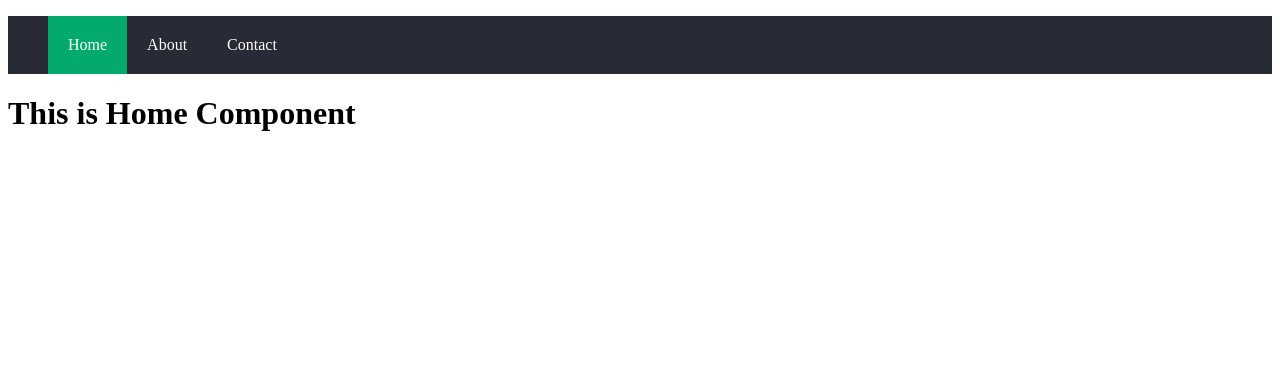
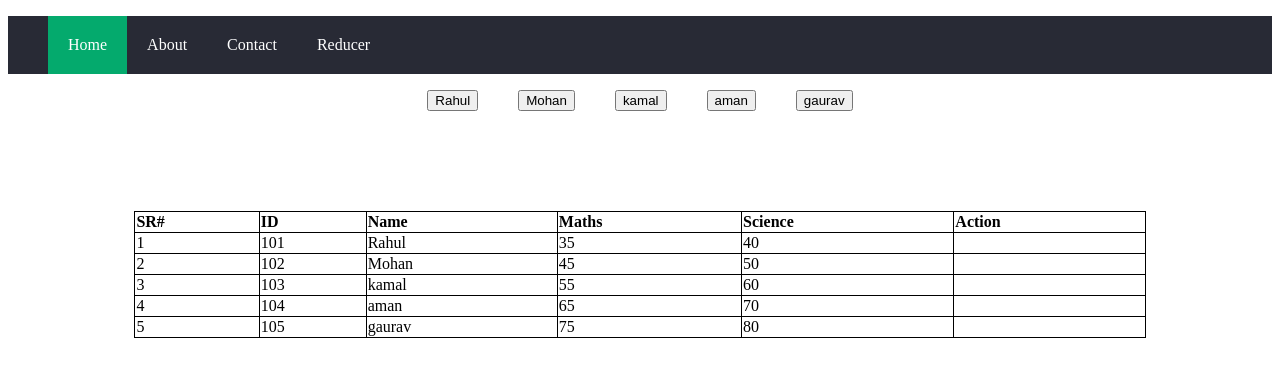
Before and after one commit to Bhanu021/React-March-2026_App, a React (Create React App) app: page /reducer in a window 1280 px wide. Before the commit this address led to /. Shown: the top 376 px of the page. Built offline with nearby package versions, Linux system fonts and the light colour scheme.

Commit message:
23/03/2026

```diff
--- a/src/App.jsx
+++ b/src/App.jsx
@@ -13,7 +13,9 @@ function App() {
     }
 
     return (
+
         <>
+
             <AppRoutes/>
         </>
     )
--- /dev/null
+++ b/src/CSS/table.css
@@ -0,0 +1,16 @@
+.tb-div{
+
+    margin-top: 100px;
+}
+
+table{
+    width: 80%;
+    margin: 0 auto;
+    border-collapse: collapse;
+    text-align: left;
+}
+
+
+tr,td,th{
+    border: 1px solid black;
+}
--- a/src/Navigations/Router.jsx
+++ b/src/Navigations/Router.jsx
@@ -1,6 +1,6 @@
 import { Routes, Route, Navigate } from 'react-router-dom'
 import Navbar from '../Pages/Navbar';
-import Home from '../Pages/Home';
+import MyHome from '../Pages/Home';
 import Contact from '../Pages/Contact';
 import About from '../Pages/About';
 import PageNotFound from '../Pages/PageNotFound';
@@ -12,8 +12,8 @@ function Router() {
         <>
         <Navbar/>
         <Routes>
-            <Route path="/" element={<Home/>} />
-            <Route path="/home" element={<Home />} />
+            <Route path="/" element={<MyHome/>} />
+            <Route path="/home" element={<MyHome />} />
             <Route path="/about" element={<About />} />
             <Route path="/contact" element={<Contact />} />
             {/** To Stay and Show Page Not Found Page */}
--- a/src/Navigations/RoutesV6.jsx
+++ b/src/Navigations/RoutesV6.jsx
@@ -3,6 +3,7 @@ import About from "../Pages/About"
 import Contact from "../Pages/Contact"
 import { Navigate } from "react-router-dom"
 import Navbar from "../Pages/Navbar"
+import MyReducer from "../Pages/UseReducer"
 
 
 const RouterV6 = () => {
@@ -28,6 +29,7 @@ const RouterV6 = () => {
                 { path: "/", element: <Home /> },
                 { path: "/about", element: <About /> },
                 { path: "/contact", element: <Contact /> },
+                { path: "/reducer", element: <MyReducer /> },
             ]
 
         },
--- a/src/Pages/About.jsx
+++ b/src/Pages/About.jsx
@@ -3,27 +3,26 @@ import React, { useState , useEffect } from "react";
 
 
 const About = () =>{
-let [count, setCountValue] = useState(0)
 
-let [time , setTime] = useState(Date.now().toLocaleString())
-// const setCount  = () =>{
-//     console.log("Hello")
-//     sessionStorage.setItem('count' , "1")
-// }
 
-// setCount()
 
-console.log("Outside User Efect")
+let [color , setcolor] = useState("red")
+let [count , setCount] = useState(0)
+
+
+
+// Call on Mounting  :: Page Mounting
+//  Call on Page Update When Dependency is passed :: Page Update
+//  Page Unmounting
+
+
 
 useEffect(()=>{
-
-   fetch('https://jsonplaceholder.typicode.com/todos').then(res => res.json()).then((result)=>{
-
-    console.log(result)
-
-   }).catch((err)=>{
-    console.log(err)
-   })
+    sessionStorage.setItem("myPage","I have Land on about page")
+    return ()=>{
+        console.log("Leaving the Page")
+        sessionStorage.removeItem("myPage")
+    }
 
 } , [count])
 
@@ -31,9 +30,10 @@ useEffect(()=>{
 return(
 
     <>
-    <h1>This is About Component {count}  {time}</h1>
-    <button onClick={() => { setCountValue(count+1)} } >Click Me</button>
-    <button onClick={() => { setTime(Date.now().toLocaleString())} } >Set Time</button>
+
+        <h1 style={{color : color}}>i am Heading text {count}</h1>
+        <button onClick={()=> setCount(count +1)} >Increase</button>
+        <button onClick={()=> setCount(count -1)} >Decrease</button>
     </>
 )
 
--- a/src/Pages/Contact.jsx
+++ b/src/Pages/Contact.jsx
@@ -1,16 +1,54 @@
-import React from "react";
+import React, { useCallback, useState } from "react";
+// import Todos from "./Todos";
+import { Todos, Todos2, Todos3 } from "./Todos";
 
-
-const Contact = () =>{
+// For More info Read useCallback.md
 
 
 
-return(
 
-    <>
-    <h1>This is Contact Component</h1>
-    </>
-)
+
+const Contact = () => {
+    const [data, setData] = useState([])
+    const [count, setCount] = useState(0)
+
+    // const TodosWithCallback =  useCallback(Todos , [data])
+
+
+    // const incre = () => {
+    //     setCount(count + 1)
+    // }
+    //  const addData = () => {
+    //     setData([...data, "New Person"])
+    // }
+
+
+    console.log("Count is Running")
+
+    const incre = useCallback(() => {
+        setCount(count + 1)
+    }, [count])
+
+    console.log("Count is Running")
+    const addData =  useCallback(()=>{
+
+        setData([...data, "New Person"])
+    },[data])
+
+
+
+
+    return (
+
+        <>
+            <Todos data={data} addData={addData} />
+            <button onClick={addData} >Add New Data </button>
+
+            <h4>Count : {count}</h4>
+            <button onClick={incre} >Incre</button>
+
+        </>
+    )
 
 
 }
--- a/src/Pages/Home.jsx
+++ b/src/Pages/Home.jsx
@@ -1,14 +1,56 @@
-import React from "react";
+import React, { use, useMemo, useState } from "react";
+
+
+const heavyCalc = (num) =>{
+    console.log("I am Caluclating")
+    for(let i = 0 ; i < 1000000000 ; i++)
+    {
+            num = num +1
+    }
+
+    return num
+}
 
 
 const Home = () =>{
 
+const [data, setData] =  useState([])
+const [count , setCount] = useState(0)
+// const calcValue  = heavyCalc(count)
+const calcValue  = useMemo(()=> heavyCalc(count) , [count])
 
 
+
+const incre = ()=>{
+    setCount(count + 1)
+}
+const addData = () =>{
+    setData([...data , "New Person"])
+}
+
 return(
+    <>
 
-    <>
-    <h1>This is Home Component</h1>
+        <div>
+            <h1>Showing Data {data.length} </h1>
+            {data.map((el,i)=>(
+                <h4  key={i} >{el}</h4>
+            ))}
+
+            <button  onClick={addData} >Add New Data </button>
+
+        </div>
+
+
+        <div style={{marginTop: "40px"}}>
+
+            <h4>Count : {count}</h4>
+            <button onClick={incre} >Incre</button>
+
+            <h1>Calc Value : {calcValue}</h1>
+
+        </div>
+
     </>
 )
 
--- a/src/Pages/Navbar.jsx
+++ b/src/Pages/Navbar.jsx
@@ -12,7 +12,8 @@ function Navbar(props) {   // Recieved Props as nc
     const [links, setLinks] = useState([
         { route: "Home", link: "/", isActive: true },
         { route: "About", link: '/about', isActive: false },
-        { route: "Contact", link: '/contact', isActive: false }
+        { route: "Contact", link: '/contact', isActive: false },
+        { route: "Reducer", link: '/reducer', isActive: false }
     ])
 
 
--- /dev/null
+++ b/src/Pages/Todos.jsx
@@ -0,0 +1,70 @@
+import React from "react";
+
+
+
+// useMemo // Memmorisez Value
+// useCallback  Memorized Functions
+
+export const Todos =  React.memo(({data, addData})=>{
+
+    console.log("Reding from Todos component")
+
+    return(
+        <>
+         <div>
+            <h1>Showing Data {data.length} </h1>
+            {data.map((el,i)=>(
+                <h4  key={i} >{el}</h4>
+            ))}
+        </div>
+
+        </>
+    )
+
+})
+
+
+
+
+export const Todos2 =  React.memo(({data, addData})=>{
+
+    console.log("Reding from Todos component")
+
+    return(
+        <>
+         <div >
+            <h1>Showing Data {data.length} </h1>
+            {data.map((el,i)=>(
+                <h4  key={i} >{el}</h4>
+            ))}
+        </div>
+
+        </>
+    )
+
+})
+
+export const Todos3 =  React.memo(({data, addData})=>{
+
+    console.log("Reding from Todos component")
+
+    return(
+        <>
+         <div>
+            <h1>Showing Data {data.length} </h1>
+            {data.map((el,i)=>(
+                <h4  key={i} >{el}</h4>
+            ))}
+        </div>
+
+        </>
+    )
+
+})
+
+
+// export default Todos;
+
+
+// Default
+//  Name
--- /dev/null
+++ b/src/Pages/UseReducer.jsx
@@ -0,0 +1,131 @@
+import React, { useReducer, useState } from "react";
+import '../CSS/table.css'
+
+
+
+const initialData = [
+    {
+        id: 101,
+        maths: 35,
+        science: 40,
+        name: "Rahul"
+    },
+    {
+        id: 102,
+        maths: 45,
+        science: 50,
+        name: "Mohan"
+    },
+    {
+        id: 103,
+        maths: 55,
+        science: 60,
+        name: "kamal"
+    },
+    {
+        id: 104,
+        maths: 65,
+        science: 70,
+        name: "aman"
+    },
+    {
+        id: 105,
+        maths: 75,
+        science: 80,
+        name: "gaurav"
+    },
+]
+
+
+
+const reducer = (state, action) => {
+
+    console.log(action, "Action")
+
+    switch (action.type) {
+
+        case "INCRE_MATH":
+            return state.map((st) => {
+                if (st.id == action.id) {
+                    return { ...st, maths: st.maths + 1 }
+                }
+                else {
+                    return st
+                }
+            })
+        default:
+            return state
+
+    }
+
+}
+
+
+
+const MyReducer = () => {
+    const [data, dispatch] = useReducer(reducer, initialData)
+
+
+    const clickHandler = (st) => {
+
+
+
+        dispatch({ type: "INCRE_MATH", id: st.id })
+
+    }
+
+
+
+
+
+    return (
+
+        <>
+
+            <div style={{ gap: 40, display: "flex", alignSelf: "center", flexDirection: "row", justifyContent: "center", alignItems: "center" }}>
+                {data.map((st, i) => (
+
+
+                    <button key={`student-${i}`} onClick={() => clickHandler(st)} >{st.name}</button>
+
+
+                ))}
+            </div>
+
+
+            <div className="tb-div">
+                <table>
+                    <thead>
+                        <tr>
+                            <th>SR#</th>
+                            <th>ID</th>
+                            <th>Name</th>
+                            <th>Maths</th>
+                            <th>Science</th>
+                            <th>Action</th>
+                        </tr>
+                    </thead>
+                    <tbody>
+                        {data.map((el,i)=>(
+                            <tr key={`data-${i}`}>
+                                <td>{i+1}</td>
+                                <td>{el.id}</td>
+                                <td>{el.name}</td>
+                                <td>{el.maths}</td>
+                                <td>{el.science}</td>
+                            </tr>
+                        ))}
+                    </tbody>
+                </table>
+            </div>
+
+
+
+        </>
+
+    )
+
+}
+
+
+export default MyReducer
```
Also changed, not shown: 1 other file (tests, documents, lock files or other folders).
